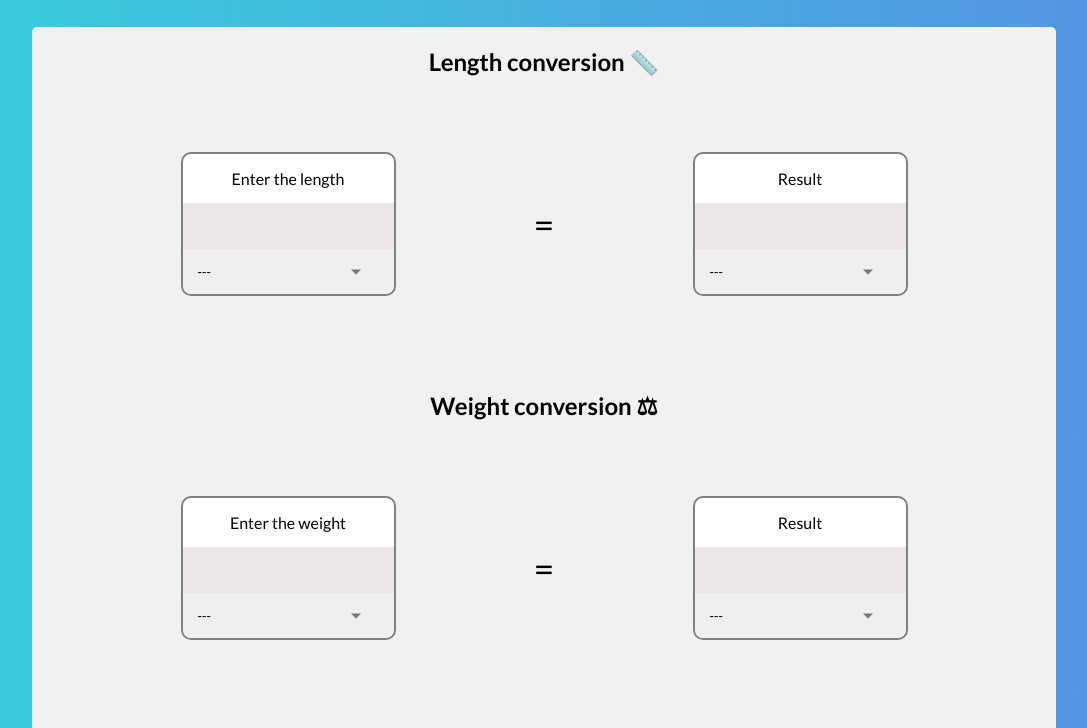
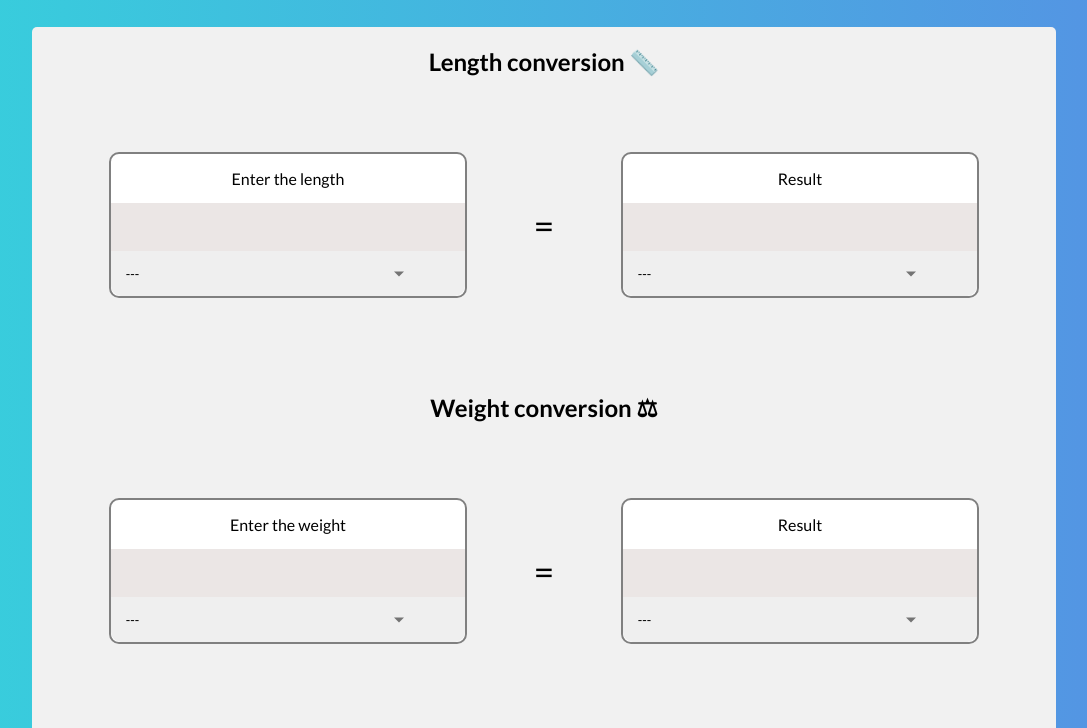
Before and after one commit to LePhenix47/Unit-converter_Younes-Lahouiti, a website: page index.html in a window 1280 px wide. Shown: the part 72-800 px from the top of the page, without its empty margins (96-1183 px from the left). Drawn offline with Linux system fonts and the light colour scheme.

Commit message:
Amélioration de l'UI

```diff
--- a/sass/style.scss
+++ b/sass/style.scss
@@ -206,6 +206,11 @@ select {
         border-radius: 10px;
         border: 2px solid var(--wrapper-border-color);
         margin-block: 20px;
+        width: 35%;
+
+        @include mobile-only {
+            width: 65%;
+        }
     }
 
     &__input-labels {
@@ -237,10 +242,11 @@ select {
 
     &__input {
         padding: 15px;
-        font-size: 14px;
+        font-size: 16px;
         background-color: var(--input-bg-color);
         text-align: center;
         width: 100%;
+
     }
 
     &__unit-selection {
```
Also changed, not shown: css/style.css, 1 other file.
